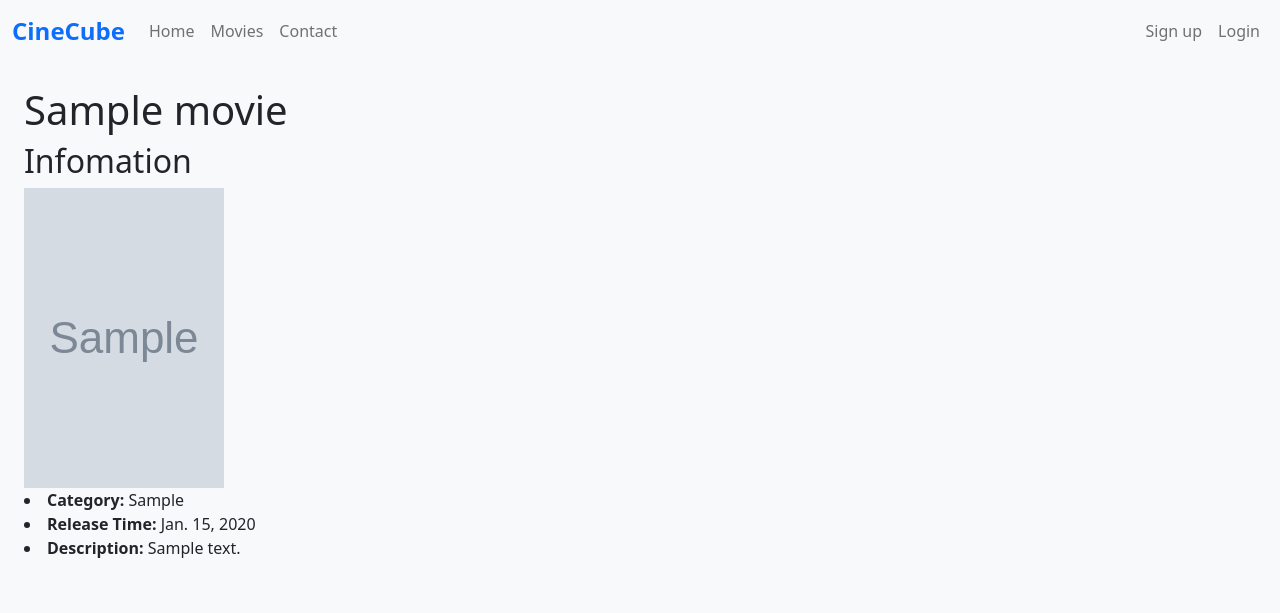
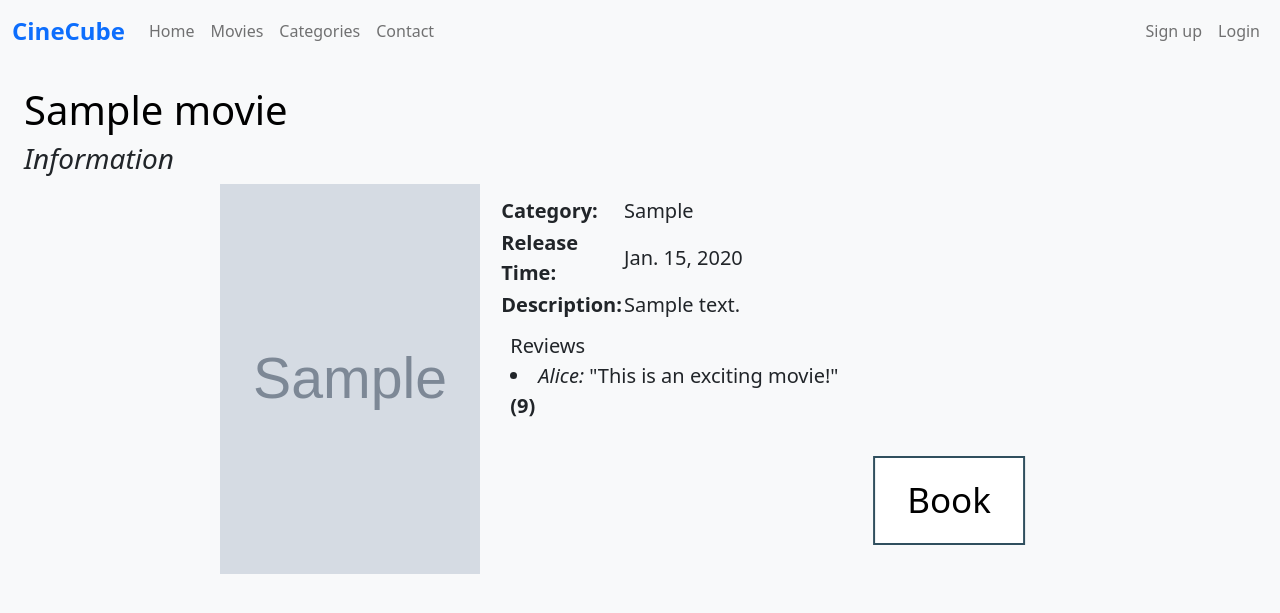
Before and after one commit to kenlhk/cinecube, a Django app: a page that uses templates/base.html in a window 1280 px wide. Shown: the top 613 px of the page. Run offline with Django 3.2, Linux system fonts and the light colour scheme; tables that the repository leaves empty hold one stand-in row (values such as "Sample post"); grey boxes marked "Sample" are stand-in pictures; parts of the project's set-up code (start-up, migrations or seed data) failed here and were passed over; some libraries are stand-ins or nearby versions.

Commit message:
updated movies app by Dandy

```diff
--- a/movies/models.py
+++ b/movies/models.py
@@ -12,6 +12,12 @@ from cinecube.settings import MEDIA_DIR, MEDIA_ROOT, MEDIA_URL, BASE_DIR
 # Create your models here.
 class Category(models.Model):
     genre = models.CharField(max_length = 256, unique = True)
+    #slug for category page
+    slug = models.SlugField()
+
+    def save(self, *args, **kwargs):
+        self.slug = slugify(self.genre)
+        super(Category, self).save(*args, **kwargs)
 
     def __str__(self):
         return self.genre
--- a/movies/urls.py
+++ b/movies/urls.py
@@ -6,5 +6,7 @@ app_name = 'movies'
 urlpatterns = [
     path('', views.index, name='index'),
     path('movie_list/', views.movie_list, name='movie_list'),
+    path('genre_list/', views.genre_list, name='genre_list'),
     path('<slug:movie_id_slug>/', views.show_movie, name='movie_page'),
+    path('category/<slug:genre_name_slug>/', views.show_genre, name='genre_page'),
 ]
--- a/movies/views.py
+++ b/movies/views.py
@@ -26,6 +26,17 @@ def movie_list(request):
 
     return render(request, 'movies/movies_list.html', context=context_dict)
 
+def genre_list(request):
+    context_dict = {}
+
+    try:
+        genre_list = Category.objects.all()
+        context_dict['list'] = genre_list
+    except Movie.DoesNotExist:
+        context_dict['list'] = None
+
+    return render(request, 'movies/movies_genres.html', context=context_dict)
+
 
 def show_movie(request, movie_id_slug):
     context_dict = {}
@@ -37,3 +48,19 @@ def show_movie(request, movie_id_slug):
         context_dict['movie'] = None
 
     return render(request, 'movies/movies_movie.html', context=context_dict)
+
+def show_genre(request, genre_name_slug):
+    context_dict = {}
+
+    try:
+        genre = Category.objects.get(slug=genre_name_slug)
+        movies = Movie.objects.filter(category=genre)
+
+        context_dict['category'] = genre
+        context_dict['contents'] = movies
+
+    except Movie.DoesNotExitst:
+        context_dict['category'] = None
+        context_dict['contents'] = None
+
+    return render(request, 'movies/movies_genre_page.html', context=context_dict)
--- a/static/css/movies_style.css
+++ b/static/css/movies_style.css
@@ -14,9 +14,12 @@ p {
 
 div.gallery {
     margin: 5px;
-    border: 1px solid #ccc;
+    /* border: 1px solid #ccc; */
     float: left;
-    width: 180px;
+    width: 220px;
+    height: 330px;
+    padding: 15px;
+    text-align: center;
 }
 
 div.gallery:hover {
@@ -43,3 +46,73 @@ div.flexbox-item {
     border: 3px solid #333;
     background-color: #dfdfdf;
 }
+
+div.right-comment {
+    font-size: 30;
+    text-align: right;
+}
+
+div.left-title {
+    font-size: 30;
+    top: 0;
+    left: 0;
+}
+
+div.image-text {
+    display: flex;
+    align-items: center;
+    justify-content: center
+}
+
+div.inner-image {
+    flex-basis: 20%;
+}
+
+div.inner-text {
+    font-size: 20px;
+    padding-left: 20px;
+}
+
+div.button-box {
+    height: 200px;
+    position: relative;
+}
+
+div.center {
+    margin: 0;
+    position: relative;
+    top: 50%;
+    left: 50%;
+    -ms-transform: translate(-50%);
+    transform: translate(-50%);
+}
+
+button.button {
+    border: none;
+    color: white;
+    padding: 16px 32px;
+    text-align: center;
+    text-decoration: none;
+    display: inline-block;
+    font-size: 35px;
+    margin: 4px 2px;
+    transition-duration: 0.4s;
+    cursor: pointer;
+}
+
+button.button1 {
+    background-color: white;
+    color: black;
+    border: 2px solid rgb(48, 79, 94);
+}
+
+button.button1:hover {
+    background-color: #73b7cc;
+    color: white;
+}
+
+div.inline-block {
+    bottom: 0px;
+    display: inline-block;
+    margin: 10px;
+}
--- a/templates/base.html
+++ b/templates/base.html
@@ -28,6 +28,9 @@
             </li>
             <li class="nav-item">
               <a class="nav-link" href="{% url 'movies:movie_list' %}">Movies</a>
+            </li>
+            <li class="nav-item">
+              <a class="nav-link" href="{% url 'movies:genre_list' %}">Categories</a>
             </li>
             <li class="nav-item">
               <a class="nav-link" href="{% url 'contact:contact' %}">Contact</a>
--- a/templates/movies/movies_index.html
+++ b/templates/movies/movies_index.html
@@ -13,7 +13,7 @@
     <h1>{{ title }}</h1>
     <div>
         <h2>You can book the ticket of those now-playing movies:</h2>
-        <div> <a href='/movies/movie_list/'>More</a> </div>
+        <div class="right-comment"> <a href='/movies/movie_list/'><i>Full now-playing list</i></a> </div>
         {% if now_playing %}
             <ul>
                 <div class="flexbox-container">
--- a/templates/movies/movies_list.html
+++ b/templates/movies/movies_list.html
@@ -14,9 +14,8 @@
     <div>
         {% if list %}
             <ul>
-                <div class="flexbox-container">
                 {% for movie in list %}
-                    <div class="desc">
+                    <div class="gallery">
                         <img src={{ movie.poster_path }} alt={{ movie.name }} width="200" height="300">
                         <br/>
                         <a href='/movies/{{ movie.slug }}/'>{{ movie.name }}</a>
--- a/templates/movies/movies_movie.html
+++ b/templates/movies/movies_movie.html
@@ -5,15 +5,49 @@
     {{ movie.name }}
 {% endblock %}
 
+{% block style %}
+    <link rel="stylesheet" type="text/css" href="{% static 'css/movies_style.css' %}"/>
+{% endblock %}
+
 {% block body_block %}
     <h1>{{ movie.name }}</h1>
     <div>
-        <h2>Infomation</h2>
-            <img src={{ movie.poster_path }} alt={{ movie.name }} width="200" height="300">
-            <div>
-                <li><strong>Category: </strong>{{ movie.category }}</li>
-                <li><strong>Release Time: </strong>{{ movie.showing_time }}</li>
-                <li><strong>Description: </strong>{{ movie.description }}</li>
+        <h3><i>Information</i></h3>
+            <div class="image-text">
+                <div class="inner-image">
+                    <img src={{ movie.poster_path }} alt={{ movie.name }} width="260" height="390">
+                </div>
+                <div class="inner-text">
+
+                    <table style="width:100%">
+                        <tr>
+                            <td style="width:20%"><strong>Category: </strong></td>
+                            <td>{{ movie.category }}</td>
+                        </tr>
+                        <tr>
+                            <td style="width:20%"><strong>Release Time: </strong></td>
+                            <td>{{ movie.showing_time }}</td>
+                        </tr>
+                        <tr>
+                            <td style="width:20%"><strong>Description: </strong></td>
+                            <td>{{ movie.description }}</td>
+                        </tr>
+                    </table>
+
+                    <div style="width:100%">
+                        <div class="inline-block" style="width:60%">
+                            <div class="left-title">Reviews</div>
+                            <li><i>Alice: </i>"This is an exciting movie!"<strong>  (9)</strong></li>
+                        </div>
+                        <div class="inline-block" style="width:30%">
+                            <div class="button-box">
+                                <div class="center">
+                                    <button class="button button1">Book</button>
+                                </div>
+                            </div>
+                        </div>
+                    </div>
+                </div>
             </div>
         </ul>
     </div>
```
Also changed, not shown: css/style.css (deleted, +0 -45 lines), movies/load_info.py (+14 -19 lines), static/css/register.css (deleted, +0 -7 lines), templates/movies/movies_genre_page.html (added, +29 -0 lines), templates/movies/movies_genres.html (added, +28 -0 lines).
